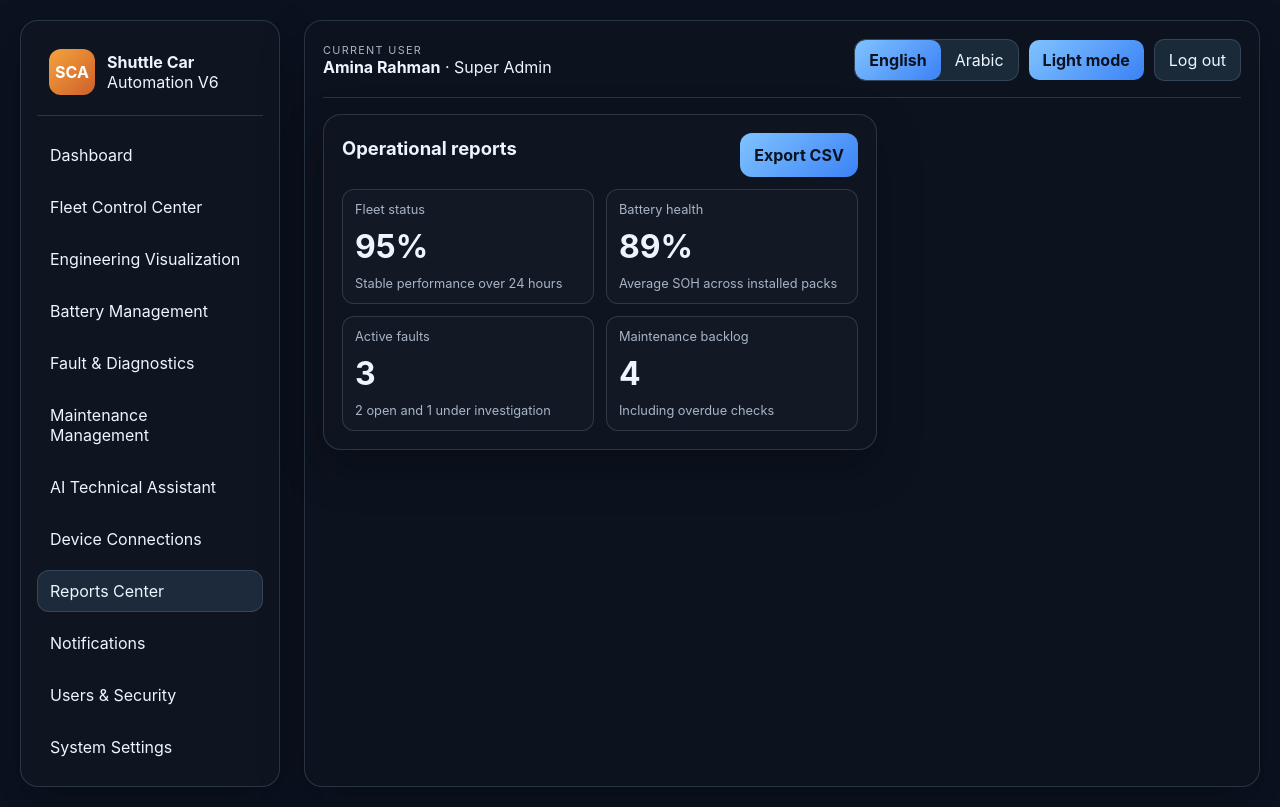
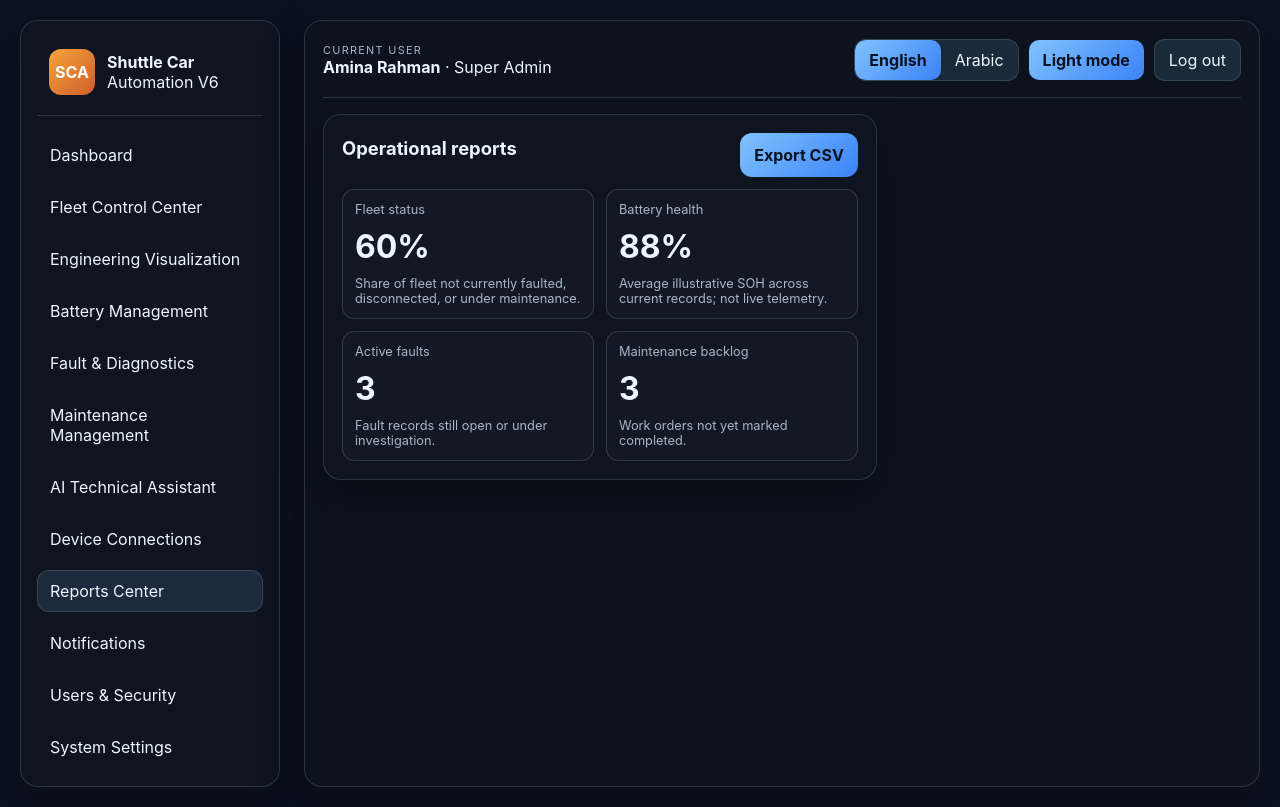
Before and after one commit to som3a83/shuttle-car-automation, a React (Vite) app: page / in a window 1280 px wide. Both pictures are taken after a click on the button "Reports Center". Built offline with nearby package versions, Linux system fonts and the light colour scheme.

Commit message:
feat: calculate operational reports from current app records

```diff
--- a/src/App.tsx
+++ b/src/App.tsx
@@ -1,5 +1,5 @@
 import React, { useMemo, useState } from 'react';
-import { defaultSettings, initialBatteries, initialConnections, initialFaults, initialMaintenance, initialNotifications, initialReports, initialShuttles, users } from './data/mockData';
+import { defaultSettings, initialBatteries, initialConnections, initialFaults, initialMaintenance, initialNotifications, initialShuttles, users } from './data/mockData';
 import type {
   AppSettings,
   Battery,
@@ -299,15 +299,39 @@ function App() {
     form.reset();
   };
 
+  const liveReports = [
+    {
+      title: 'Fleet status',
+      value: `${shuttles.length ? Math.round((shuttles.filter((item) => ['Ready', 'Running', 'Idle', 'Charging'].includes(item.status)).length / shuttles.length) * 100) : 0}%`,
+      detail: 'Share of fleet not currently faulted, disconnected, or under maintenance.'
+    },
+    {
+      title: 'Battery health',
+      value: `${batteries.length ? Math.round(batteries.reduce((sum, item) => sum + item.soh, 0) / batteries.length) : 0}%`,
+      detail: 'Average illustrative SOH across current records; not live telemetry.'
+    },
+    {
+      title: 'Active faults',
+      value: String(faults.filter((item) => item.status !== 'Resolved').length),
+      detail: 'Fault records still open or under investigation.'
+    },
+    {
+      title: 'Maintenance backlog',
+      value: String(maintenanceJobs.filter((item) => item.status !== 'Completed').length),
+      detail: 'Work orders not yet marked completed.'
+    }
+  ];
+
   const handleDownloadCsv = () => {
     const header = ['Title', 'Value', 'Detail'];
-    const rows = initialReports.map((item) => [item.title, item.value, item.detail]);
-    const csv = [header, ...rows].map((row) => row.join(',')).join('\n');
-    const blob = new Blob([csv], { type: 'text/csv;charset=utf-8;' });
+    const rows = liveReports.map((item) => [item.title, item.value, item.detail]);
+    const escapeCsv = (value: string) => `"${value.replace(/"/g, '""')}"`;
+    const csv = [header, ...rows].map((row) => row.map(escapeCsv).join(',')).join('\n');
+    const blob = new Blob(['\uFEFF', csv], { type: 'text/csv;charset=utf-8;' });
     const url = URL.createObjectURL(blob);
     const link = document.createElement('a');
     link.href = url;
-    link.download = 'fleet-report.csv';
+    link.download = 'shuttle-fleet-report.csv';
     link.click();
     URL.revokeObjectURL(url);
   };
@@ -766,7 +790,7 @@ function App() {
                 <button className="primary-button" onClick={handleDownloadCsv}>Export CSV</button>
               </div>
               <div className="report-grid">
-                {initialReports.map((report) => (
+                {liveReports.map((report) => (
                   <div key={report.title} className="report-card">
                     <div className="small-text">{report.title}</div>
                     <div className="report-value">{report.value}</div>
```
